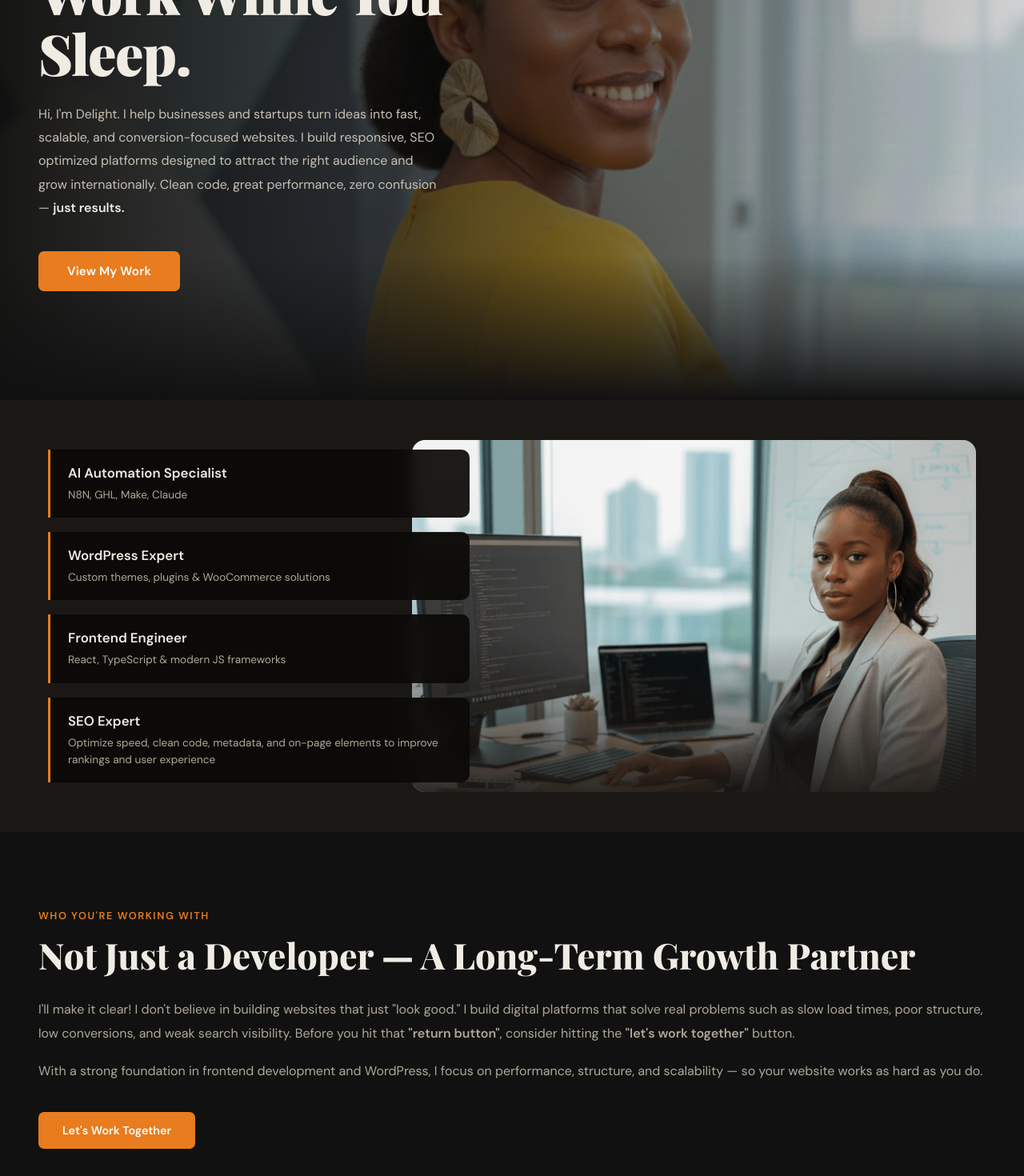
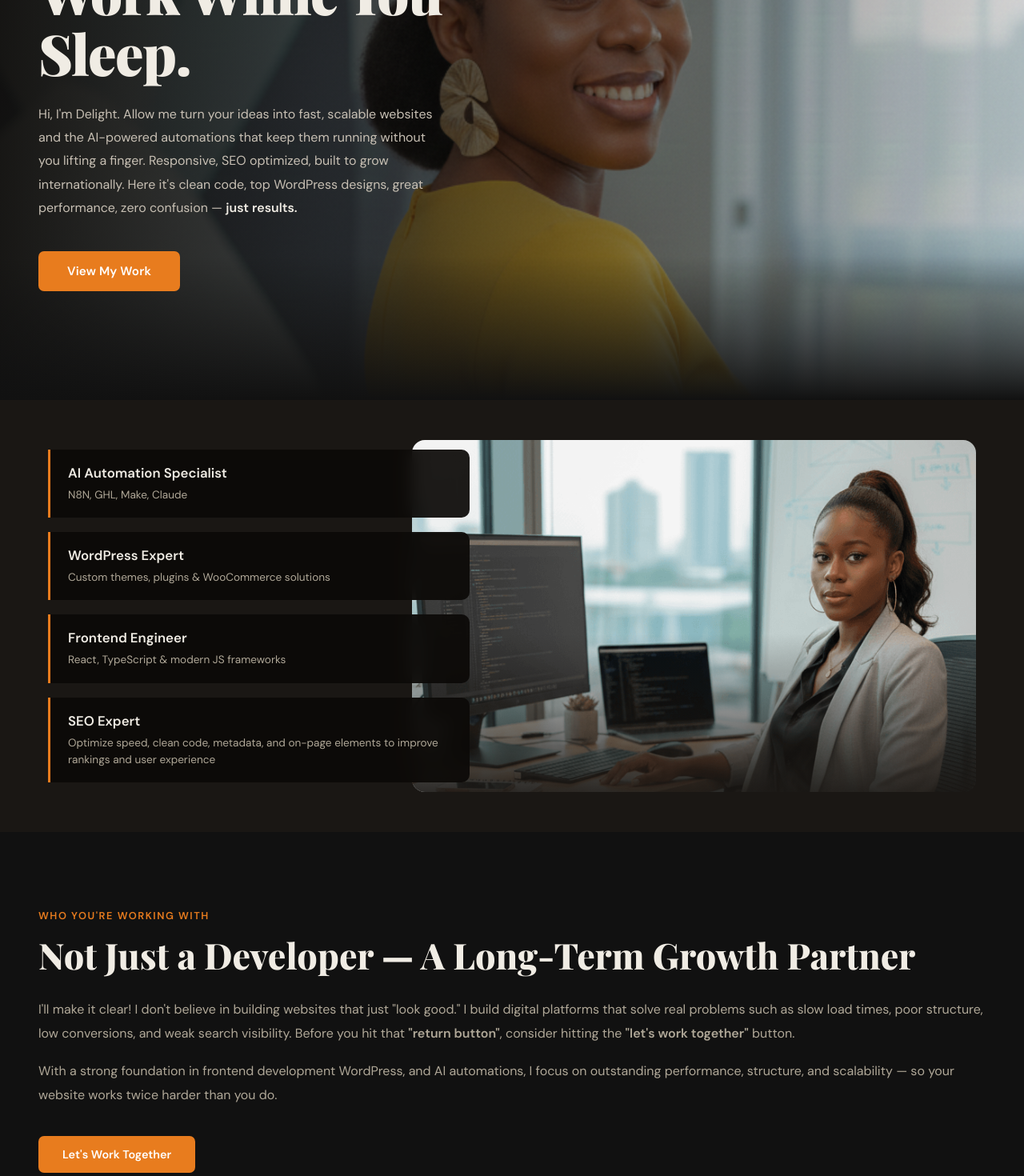
Before and after one commit to Dee-webtech/deewebtech-portfolio, a React (Vite) app: page / in a window 1280 px wide. Shown: the part 300-1770 px from the top of the page at 80% size. Built offline with nearby package versions, Linux system fonts and the light colour scheme.

Commit message:
Add favi-icon, update important sections

```diff
--- a/index.html
+++ b/index.html
@@ -3,6 +3,7 @@
   <head>
     <meta charset="UTF-8" />
     <meta name="viewport" content="width=device-width, initial-scale=1.0" />
+    <link rel="icon" type="image/png" href="/favi-icon-deewebtech.png" />
     <title>DeeWebTech | WordPress & Frontend Developer</title>
     <meta name="description" content="Hi I'm Delight. I help businesses turn ideas into fast, scalable, conversion-focused websites." />
     <link rel="preconnect" href="https://fonts.googleapis.com" />
--- a/src/components/AboutSection.tsx
+++ b/src/components/AboutSection.tsx
@@ -27,7 +27,7 @@ export default function AboutSection() {
           </p>
 
           <p style={{ color: '#b0a898', fontSize: '1rem', lineHeight: 1.85, marginBottom: 36,}}>
-            With a strong foundation in frontend development and WordPress, I focus on performance, structure, and scalability — so your website works as hard as you do.
+            With a strong foundation in frontend development WordPress, and AI automations, I focus on outstanding performance, structure, and scalability — so your website works twice harder than you do.
           </p>
 
           <a href="#contact" style={{
--- a/src/components/HeroSection.tsx
+++ b/src/components/HeroSection.tsx
@@ -39,7 +39,7 @@ export default function Hero() {
           animate={{ opacity: 1, y: 0 }}
           transition={{ duration: 0.85, delay: 0.3 }}
           style={{ color: '#c8c0b4', fontSize: '1rem', lineHeight: 1.82, maxWidth: 500, marginBottom: 40 }}>
-          Hi, I'm Delight. I help businesses and startups turn ideas into fast, scalable, and conversion-focused websites. I build responsive, SEO optimized platforms designed to attract the right audience and grow internationally. Clean code, great performance, zero confusion —{' '}
+          Hi, I'm Delight. Allow me turn your ideas into fast, scalable websites and the AI-powered automations that keep them running without you lifting a finger. Responsive, SEO optimized, built to grow internationally. Here it's clean code, top WordPress designs, great performance, zero confusion —{' '}
           <strong style={{ color: '#f0ece4', fontWeight: 600 }}>just results.</strong>
         </motion.p>
 
--- a/src/components/TechStack.tsx
+++ b/src/components/TechStack.tsx
@@ -10,8 +10,12 @@ const TECH = [
     skills: ['ReactJS', 'Tailwind CSS', 'TypeScript', 'HTML5', 'JavaScript'],
   },
   {
+    category: 'AI Automation',
+    skills: ['Make', 'n8n', 'GHL', 'Zapier', 'JavaScript'],
+  },
+  {
     category: 'Tools',
-    skills: ['WordPress', 'Github', 'Vercel', 'Figma', 'Framer', 'NodeJS'],
+    skills: ['WordPress', 'GitHub', 'Vercel', 'Figma', 'Framer', 'NodeJS'],
   },
 ]
 
```
Also changed, not shown: public/favi-icon-deewebtech.png (added).
